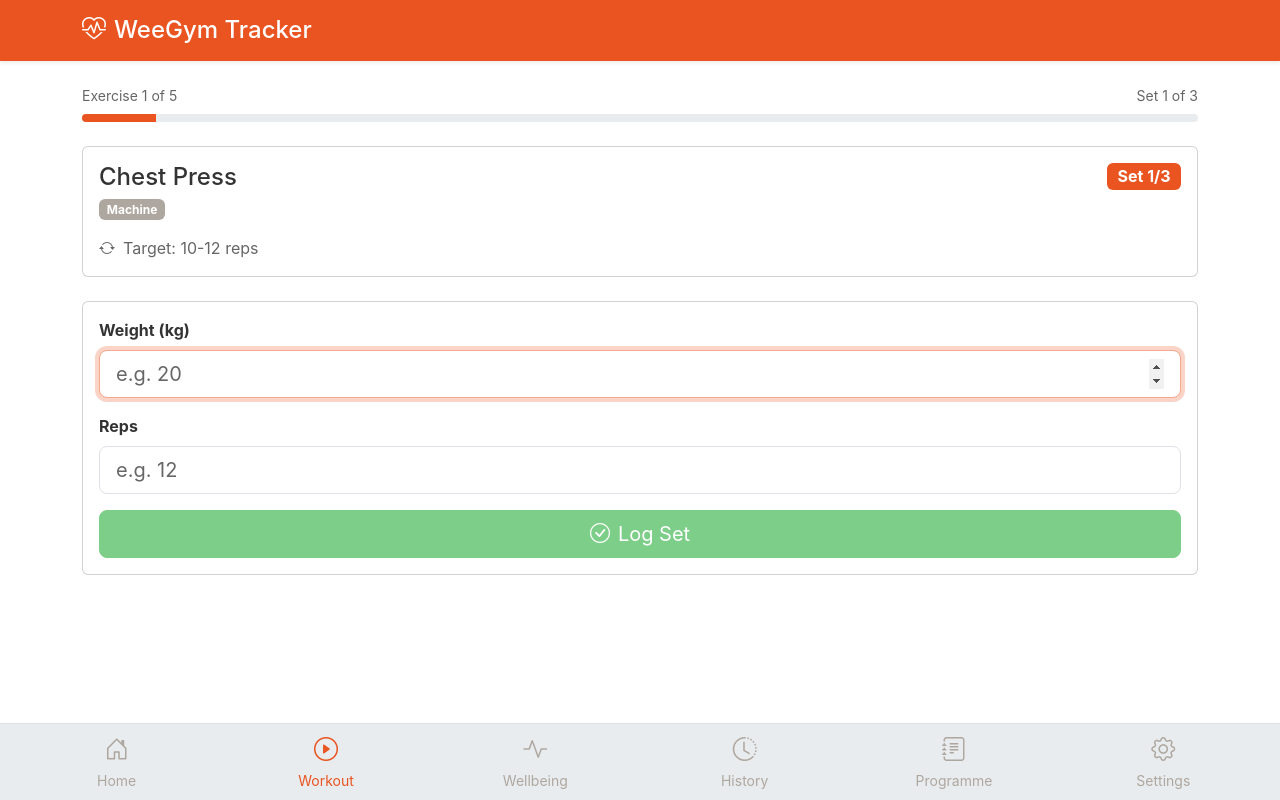
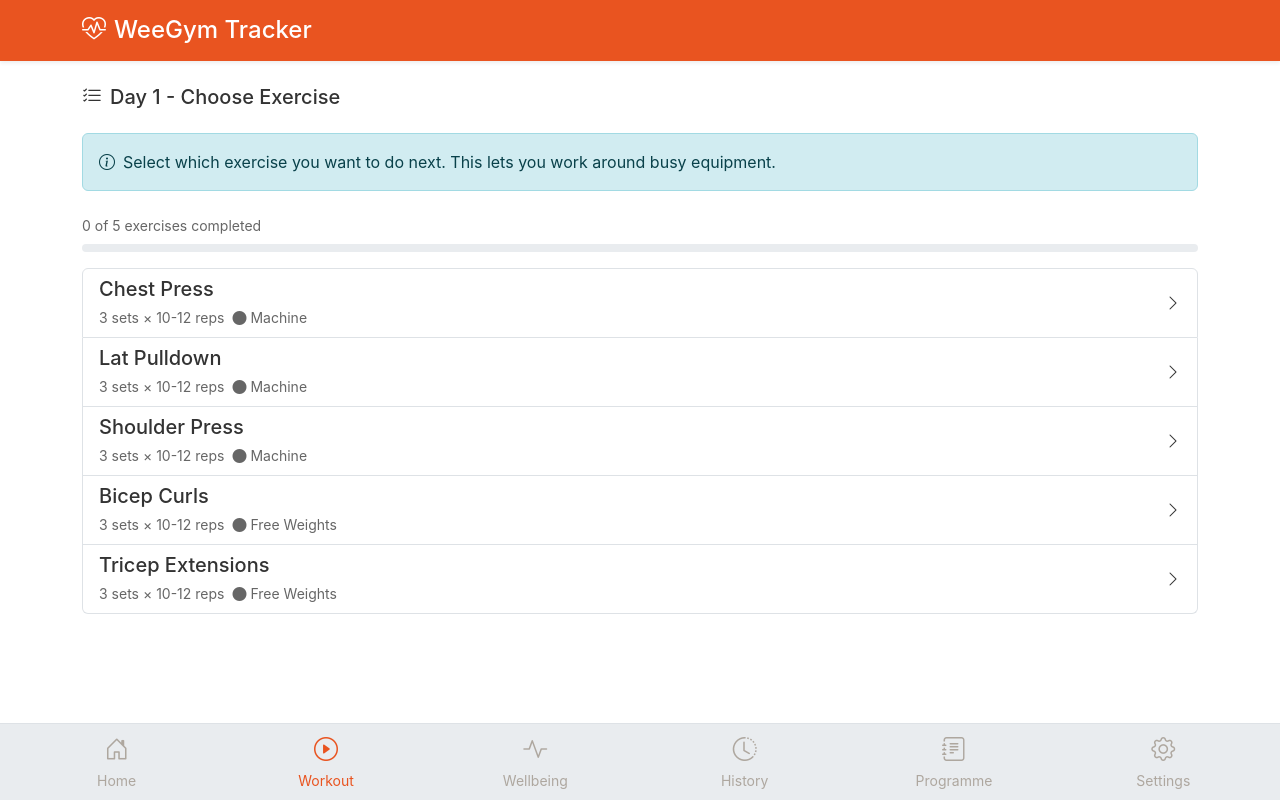
Before and after one commit to weestoater/weegym, a React (Vite) app: page /weegym/workout in a window 1280 px wide. Built offline with nearby package versions, Linux system fonts and the light colour scheme.

Commit message:
clean up code; refactor workouts to allow order change

```diff
--- a/src/main.jsx
+++ b/src/main.jsx
@@ -3,14 +3,7 @@ import { createRoot } from "react-dom/client";
 import "bootstrap-icons/font/bootstrap-icons.css";
 import "./index.css";
 import App from "./App.jsx";
-
-// Import the United theme
 import "./styles-united.scss";
-
-// Apply theme class on initial load
-const settings = JSON.parse(localStorage.getItem("gymSettings") || "{}");
-const theme = settings.theme || "united";
-document.documentElement.setAttribute("data-theme", theme);
 
 createRoot(document.getElementById("root")).render(
   <StrictMode>
--- a/src/pages/ActiveWellbeing.jsx
+++ b/src/pages/ActiveWellbeing.jsx
@@ -1,15 +1,23 @@
 import { useState, useEffect } from "react";
 
 function ActiveWellbeing() {
-  const machines = [
-    { name: "Cross cycle", modes: ["Cardio", "Strength", "Stamina"] },
-    { name: "Chest & Legs", modes: ["Cardio", "Strength", "Stamina"] },
-    { name: "Seated Climber", modes: ["Cardio", "Strength", "Stamina"] },
-    { name: "Tricep dip & leg curl", modes: ["Cardio", "Strength", "Stamina"] },
-    { name: "AB pullover", modes: ["Cardio", "Strength", "Stamina"] },
-    { name: "Flys & Thighs", modes: ["Cardio", "Strength", "Stamina"] },
-    { name: "Side bend stepper", modes: ["Cardio", "Strength", "Stamina"] },
+  const availableModes = ["Cardio", "Strength", "Stamina"];
+
+  const machineNames = [
+    "Cross cycle",
+    "Chest & Legs",
+    "Seated Climber",
+    "Tricep dip & leg curl",
+    "AB pullover",
+    "Flys & Thighs",
+    "Side bend stepper",
   ];
+
+  // Build machines array with shared modes
+  const machines = machineNames.map((name) => ({
+    name,
+    modes: availableModes,
+  }));
 
   const [activeView, setActiveView] = useState("log"); // 'log' or 'history'
   const [selectedMachine, setSelectedMachine] = useState("");
--- a/src/pages/Settings.jsx
+++ b/src/pages/Settings.jsx
@@ -13,7 +13,6 @@ function Settings() {
       defaultRestTime: 90,
       shortRestTime: 60,
       longRestTime: 120,
-      theme: "united",
     };
   });
 
@@ -22,8 +21,6 @@ function Settings() {
     setSaved(true);
     setTimeout(() => {
       setSaved(false);
-      // Reload page to apply theme change
-      window.location.reload();
     }, 1500);
   };
 
@@ -32,14 +29,12 @@ function Settings() {
       defaultRestTime: 90,
       shortRestTime: 60,
       longRestTime: 120,
-      theme: "united",
     };
     setSettings(defaultSettings);
     localStorage.setItem("gymSettings", JSON.stringify(defaultSettings));
     setSaved(true);
     setTimeout(() => {
       setSaved(false);
-      window.location.reload();
     }, 1500);
   };
 
@@ -47,35 +42,6 @@ function Settings() {
     <div className="container mt-4">
       <h2 className="h5 mb-4">Settings</h2>
 
-      {/* Theme Section */}
-      <div className="card mb-4">
-        <div className="card-header">
-          <h3 className="h6 mb-0">
-            <i className="bi bi-palette me-2"></i>
-            Theme
-          </h3>
-        </div>
-        <div className="card-body">
-          <p className="text-muted small mb-3">
-            Currently using the United theme.
-          </p>
-          <div className="text-center py-3">
-            <i className="bi bi-ubuntu fs-1 text-primary"></i>
-            <div className="mt-2">
-              <strong>United Theme</strong>
-              <div className="small text-muted">
-                Light theme with purple accents
-              </div>
-            </div>
-          </div>
-        </div>
-      </div>
-
-      {/*
-    <div className="container mt-4">
-      <h2 className="h5 mb-4">Settings</h2>
-
-      {/* Rest Times Section */}
       <div className="card mb-4">
         <div className="card-header">
           <h3 className="h6 mb-0">
@@ -264,6 +230,7 @@ function Settings() {
               className="btn btn-outline-primary"
               onClick={() =>
                 setSettings({
+                  ...settings,
                   shortRestTime: 45,
                   defaultRestTime: 60,
                   longRestTime: 90,
@@ -277,6 +244,7 @@ function Settings() {
               className="btn btn-outline-primary"
               onClick={() =>
                 setSettings({
+                  ...settings,
                   shortRestTime: 60,
                   defaultRestTime: 90,
                   longRestTime: 120,
@@ -290,6 +258,7 @@ function Settings() {
               className="btn btn-outline-primary"
               onClick={() =>
                 setSettings({
+                  ...settings,
                   shortRestTime: 90,
                   defaultRestTime: 120,
                   longRestTime: 180,
--- a/src/pages/WorkoutSession.jsx
+++ b/src/pages/WorkoutSession.jsx
@@ -101,13 +101,14 @@ function WorkoutSession() {
   const day = searchParams.get("day") || "1";
 
   const [workout, setWorkout] = useState(null);
-  const [currentExerciseIndex, setCurrentExerciseIndex] = useState(0);
+  const [currentExerciseIndex, setCurrentExerciseIndex] = useState(null);
   const [currentSet, setCurrentSet] = useState(1);
   const [weight, setWeight] = useState("");
   const [reps, setReps] = useState("");
   const [isResting, setIsResting] = useState(false);
   const [restTimeLeft, setRestTimeLeft] = useState(0);
   const [workoutLog, setWorkoutLog] = useState([]);
+  const [completedExercises, setCompletedExercises] = useState([]);
   const [startTime] = useState(new Date());
   const [settings, setSettings] = useState({
     defaultRestTime: 90,
@@ -168,9 +169,124 @@ function WorkoutSession() {
 
   if (!workout) return null;
 
+  // If no exercise selected, show exercise selection screen
+  if (currentExerciseIndex === null) {
+    const availableExercises = workout.exercises.filter(
+      (_, index) => !completedExercises.includes(index),
+    );
+
+    return (
+      <div className="container mt-4">
+        <h2 className="h5 mb-4">
+          <i className="bi bi-list-check me-2"></i>
+          {workout.name} - Choose Exercise
+        </h2>
+
+        <div className="alert alert-info mb-4">
+          <i className="bi bi-info-circle me-2"></i>
+          Select which exercise you want to do next. This lets you work around
+          busy equipment.
+        </div>
+
+        <div className="mb-3">
+          <div className="d-flex justify-content-between text-muted small mb-2">
+            <span>
+              {completedExercises.length} of {workout.exercises.length}{" "}
+              exercises completed
+            </span>
+          </div>
+          <div className="progress" style={{ height: "8px" }}>
+            <div
+              className="progress-bar"
+              role="progressbar"
+              style={{
+                width: `${(completedExercises.length / workout.exercises.length) * 100}%`,
+              }}
+            ></div>
+          </div>
+        </div>
+
+        {availableExercises.length === 0 ? (
+          <div className="card">
+            <div className="card-body text-center py-5">
+              <i className="bi bi-check-circle text-success fs-1 mb-3"></i>
+              <h3>All exercises completed!</h3>
+              <button
+                className="btn btn-success btn-lg mt-3"
+                onClick={saveWorkout}
+              >
+                <i className="bi bi-check-circle me-2"></i>
+                Complete Workout
+              </button>
+            </div>
+          </div>
+        ) : (
+          <div className="list-group">
+            {workout.exercises.map((exercise, index) => {
+              const isCompleted = completedExercises.includes(index);
+              const setsCompleted = workoutLog.filter(
+                (log) => log.exerciseId === exercise.id,
+              ).length;
+
+              return (
+                <button
+                  key={exercise.id}
+                  className={`list-group-item list-group-item-action ${isCompleted ? "list-group-item-success" : ""}`}
+                  onClick={() => {
+                    if (!isCompleted) {
+                      setCurrentExerciseIndex(index);
+                      setCurrentSet(1);
+                    }
+                  }}
+                  disabled={isCompleted}
+                >
+                  <div className="d-flex justify-content-between align-items-center">
+                    <div>
+                      <h5 className="mb-1">
+                        {isCompleted && (
+                          <i className="bi bi-check-circle-fill text-success me-2"></i>
+                        )}
+                        {exercise.name}
+                      </h5>
+                      <small className="text-muted">
+                        {exercise.sets} sets × {exercise.reps} reps
+                        <span className="ms-2">
+                          <i className="bi bi-circle-fill me-1"></i>
+                          {exercise.type === "M" ? "Machine" : "Free Weights"}
+                        </span>
+                      </small>
+                    </div>
+                    <div className="text-end">
+                      {isCompleted ? (
+                        <span className="badge bg-success">Complete</span>
+                      ) : setsCompleted > 0 ? (
+                        <span className="badge bg-warning text-dark">
+                          {setsCompleted}/{exercise.sets} sets
+                        </span>
+                      ) : (
+                        <i className="bi bi-chevron-right"></i>
+                      )}
+                    </div>
+                  </div>
+                </button>
+              );
+            })}
+          </div>
+        )}
+      </div>
+    );
+  }
+
   const currentExercise = workout.exercises[currentExerciseIndex];
   const isLastSet = currentSet === currentExercise.sets;
-  const isLastExercise = currentExerciseIndex === workout.exercises.length - 1;
+  const isLastExercise =
+    completedExercises.length === workout.exercises.length - 1;
+
+  const handleBackToSelection = () => {
+    setCurrentExerciseIndex(null);
+    setIsResting(false);
+    setRestTimeLeft(0);
+  };
 
   const handleLogSet = () => {
     if (!weight || !reps) {
@@ -191,12 +307,13 @@ function WorkoutSession() {
     // Move to next set or exercise
     if (isLastSet) {
       if (isLastExercise) {
-        // Workout complete
-        saveWorkout();
+        // All exercises completed - but mark this one complete first
+        setCompletedExercises([...completedExercises, currentExerciseIndex]);
+        setCurrentExerciseIndex(null);
       } else {
-        // Next exercise
-        setCurrentExerciseIndex((prev) => prev + 1);
-        setCurrentSet(1);
+        // Exercise complete - go back to selection screen
+        setCompletedExercises([...completedExercises, currentExerciseIndex]);
+        setCurrentExerciseIndex(null);
         setWeight("");
         setReps("");
       }
@@ -237,11 +354,23 @@ function WorkoutSession() {
 
   return (
     <div className="container mt-4">
+      {/* Header with back button */}
+      <div className="d-flex justify-content-between align-items-center mb-3">
+        <button
+          className="btn btn-outline-secondary btn-sm"
+          onClick={handleBackToSelection}
+        >
+          <i className="bi bi-arrow-left me-2"></i>
+          Choose Different Exercise
+        </button>
+      </div>
+
       {/* Progress Bar */}
       <div className="mb-4">
         <div className="d-flex justify-content-between text-muted small mb-2">
           <span>
-            Exercise {currentExerciseIndex + 1} of {workout.exercises.length}
+            {completedExercises.length + 1} of {workout.exercises.length}{" "}
+            exercises
           </span>
           <span>
             Set {currentSet} of {currentExercise.sets}
@@ -251,16 +380,16 @@ function WorkoutSession() {
           <div
             className="progress-bar"
             role="progressbar"
-            aria-label="Set progress"
+            aria-label="Workout progress"
             aria-valuenow={Math.round(
-              ((currentExerciseIndex * currentExercise.sets + currentSet) /
+              ((completedExercises.length * 3 + currentSet) /
                 (workout.exercises.length * 3)) *
                 100,
             )}
             aria-valuemin="0"
             aria-valuemax="100"
             style={{
-              width: `${((currentExerciseIndex * currentExercise.sets + currentSet) / (workout.exercises.length * 3)) * 100}%`,
+              width: `${((completedExercises.length * 3 + currentSet) / (workout.exercises.length * 3)) * 100}%`,
             }}
           ></div>
         </div>
```
Also changed, not shown: 1 other file (tests, documents, lock files or other folders).
